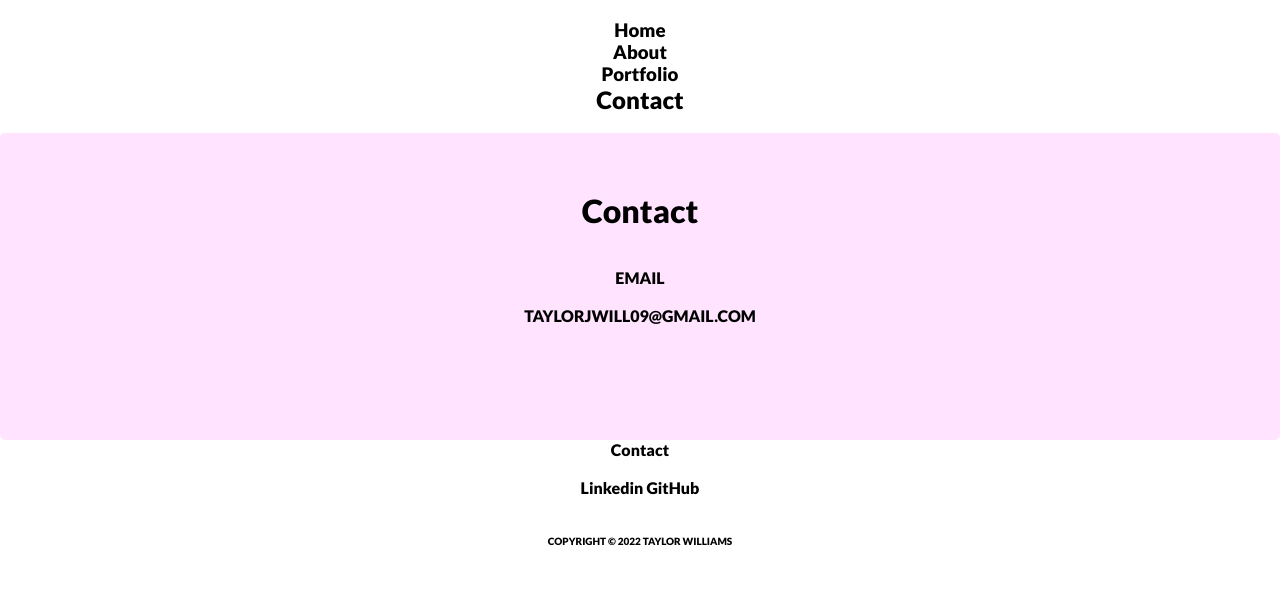
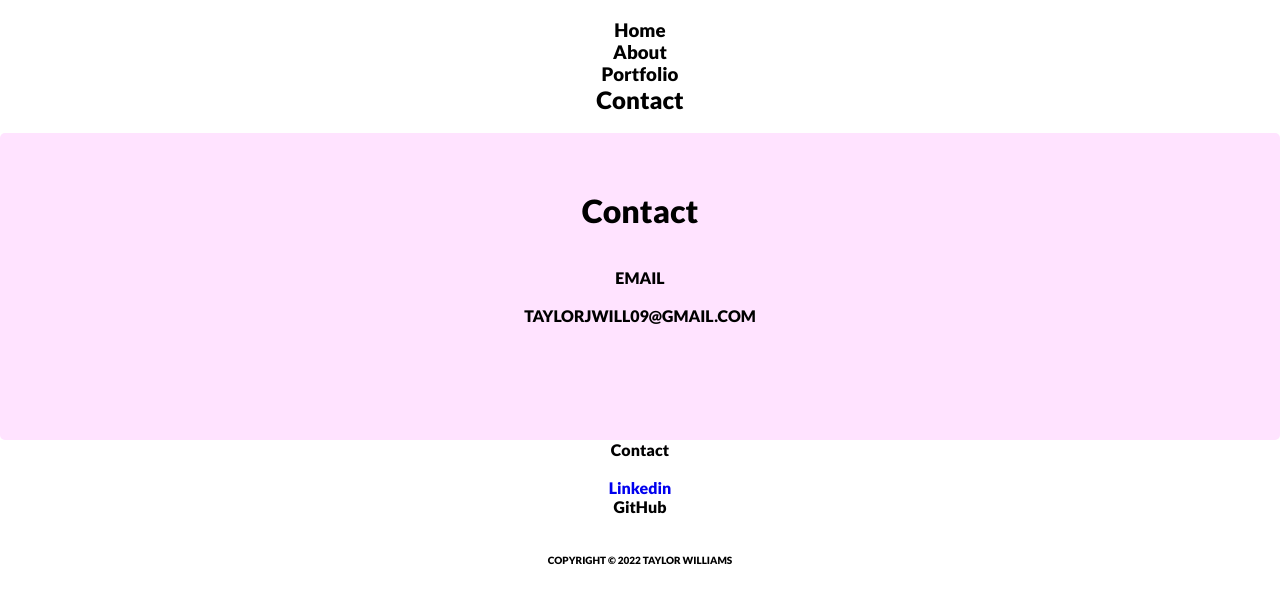
Before and after one commit to TaylorWill94/taylor-will-portfolio, a React (Create React App) app: page /contact in a window 1280 px wide. Shown: the top 604 px of the page. Built offline with nearby package versions, Linux system fonts and the light colour scheme.

Commit message:
Added links to footer

```diff
--- a/src/components/Contact.js
+++ b/src/components/Contact.js
@@ -1,4 +1,4 @@
-const Contact = () => {
+function Contact() {
   return (
     <main className="contact">
       <br />
--- a/src/components/Footer.js
+++ b/src/components/Footer.js
@@ -4,12 +4,18 @@ const Footer = () => {
       Contact
       <br />
       <br />
-            <p>Linkedin GitHub</p>
+      <a
+        href="https://www.linkedin.com/in/taylor-williams-a0683795/"
+        alt="linkedin link"
+      >
+        <p>Linkedin</p>
+      </a>
+      <p>GitHub</p>
       <br />
       <br />
       <p className="copyright">COPYRIGHT © 2022 TAYLOR WILLIAMS</p>
     </section>
-    )
-}
+  );
+};
 
 export default Footer;
```
Lines whose indentation alone changed are shown as unchanged.
